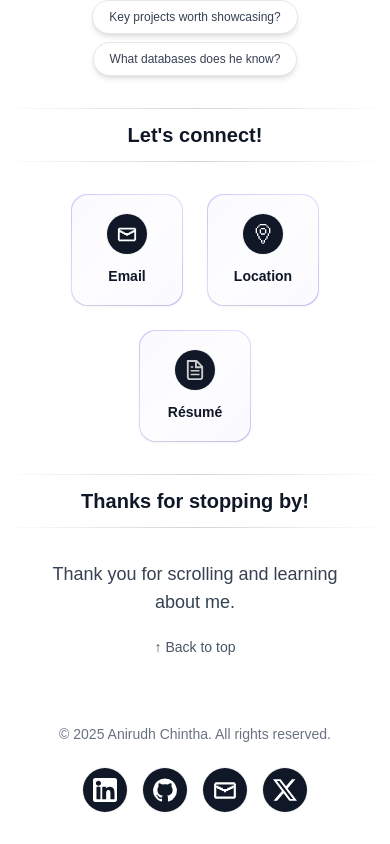
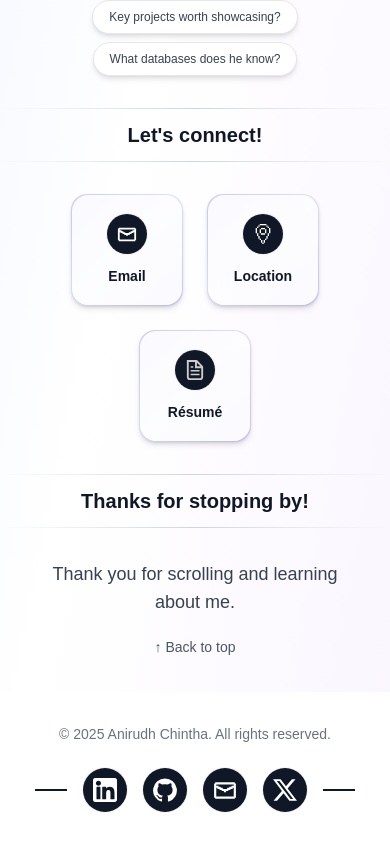
Before and after one commit to anirudhchintha95/portfolio, a Next.js app: page / in a window 390 px wide. Shown: the part 1212-2056 px from the top of the page. Built offline with nearby package versions, Linux system fonts and the light colour scheme.

Commit message:
a few animation touches

```diff
--- a/src/app/layout.tsx
+++ b/src/app/layout.tsx
@@ -30,7 +30,7 @@ export default function RootLayout({
   return (
     <html lang="en">
       <body
-        className={`${geistSans.variable} ${geistMono.variable} antialiased bg-gray-100 dark:bg-gray-900 text-gray-900 dark:text-white`}
+        className={`${geistSans.variable} ${geistMono.variable} antialiased min-h-dvh bg-gradient-to-br from-indigo-50 via-white to-purple-50 dark:from-gray-900 dark:via-gray-950 dark:to-gray-900`}
       >
         <Header />
         {children}
--- a/src/components/AskAI.tsx
+++ b/src/components/AskAI.tsx
@@ -124,13 +124,13 @@ export default function AskAI() {
             ) : a?.answer ? (
               <>
                 <div className="mb-2 flex items-center justify-between">
-                  <h3 className="text-sm font-medium text-gray-700">
+                  <h3 className="text-sm font-semibold text-gray-700">
                     AI Answer
                   </h3>
                   <div className="flex gap-2">
                     <Button
                       onClick={copyAnswer}
-                      className="!px-3 !py-1 text-xs border-gray-300 bg-white text-gray-700 hover:bg-gray-50"
+                      className="!px-3 !py-1 text-xs !border-gray-300 !bg-gray-50 !text-gray-700 !dark:text-gray-700 hover:bg-gray-50"
                     >
                       Copy
                     </Button>
--- a/src/components/ContactMe.tsx
+++ b/src/components/ContactMe.tsx
@@ -11,7 +11,7 @@ import SquareTile from "./general/SquareTile";
 const EMAIL = "anirudhchintha95@gmail.com";
 const CITY = "Jersey City, NJ";
 const MAP_URL = `https://www.google.com/maps?q=${encodeURIComponent(CITY)}`;
-const RESUME_HREF = "/Anirudh_Chintha_Resume.pdf";
+const RESUME_HREF = "/resume.pdf";
 
 export default function ContactMe() {
   return (
--- a/src/components/Footer.tsx
+++ b/src/components/Footer.tsx
@@ -49,6 +49,7 @@ const Footer = () => {
 
           {/* Icons centered */}
           <div className="flex items-center justify-center gap-4">
+            <span className="w-8 sm:w-48 h-[2px] bg-gray-900 dark:bg-amber-500"></span>
             {links.map(({ href, name, src }) => (
               <a
                 key={name}
@@ -57,15 +58,17 @@ const Footer = () => {
                 rel="noreferrer"
                 aria-label={name}
                 title={name}
+                className="relative group"
+              >
+                <span className="relative flex">
+                  <span className="absolute inline-flex h-[45px] w-[45px] -left-[1px] -top-[1px] rounded-full bg-gray-900 dark:bg-gray-700 opacity-0 group-hover:animate-ping group-hover:opacity-75"></span>
+                  <span
                     className={[
-                  // circular dark chip so white icons have contrast in light mode too
-                  "inline-flex h-11 w-11 items-center justify-center rounded-full",
+                      "relative inline-flex h-11 w-11 items-center justify-center rounded-full",
                       "bg-gray-900 dark:bg-gray-700",
                       "transition-all duration-200",
                       "hover:scale-110",
-                  // white glow on hover
                       "hover:drop-shadow-[0_0_10px_rgba(255,255,255,0.85)]",
-                  // subtle border for definition in light mode
                       "ring-1 ring-black/5 dark:ring-white/5",
                     ].join(" ")}
                   >
@@ -79,8 +82,11 @@ const Footer = () => {
                         name === "Email" ? "" : "invert",
                       ].join(" ")}
                     />
+                  </span>
+                </span>
               </a>
             ))}
+            <span className="w-8 sm:hidden h-[2px] bg-gray-900 dark:bg-amber-500"></span>
           </div>
         </div>
       </div>
--- a/src/components/general/SquareTile.tsx
+++ b/src/components/general/SquareTile.tsx
@@ -34,11 +34,11 @@ export default function SquareTile({
           }
         }}
         className={[
-          "aspect-square w-[7rem] sm:w-[12rem]",
+          "aspect-square w-[7rem] sm:w-[12rem] shadow-md",
           "cursor-pointer sm:cursor-auto relative rounded-2xl p-[1px]",
           "bg-gradient-to-br from-indigo-500/30 via-indigo-400/20 to-indigo-500/30",
           "transition-transform hover:scale-[1.02] active:scale-[0.99] focus:outline-none",
-          "group", // 👈 needed for hover
+          "group",
         ].join(" ")}
       >
         <div
@@ -67,7 +67,7 @@ export default function SquareTile({
             className={[
               "mb-1 flex h-10 w-10 items-center justify-center rounded-full relative z-10",
               "bg-gray-900 ring-1 ring-black/5 dark:bg-gray-700 dark:ring-white/10",
-              "group-hover:animate-bounce group-focus:animate-bounce",
+              "group-hover:animate-bounce group-focus:animate-bounce group-hover:scale-120 group-hover:duration-75 group-hover:animation-delay-100",
             ].join(" ")}
           >
             {icon}
--- a/src/styles/globals.css
+++ b/src/styles/globals.css
@@ -1,26 +1,30 @@
 @import "tailwindcss";
 
-:root {
+/* :root {
   --background: #ffffff;
   --foreground: #171717;
-}
+} */
 
 html {
   scroll-behavior: smooth;
 }
 
-@theme inline {
+/* @theme inline {
   --color-background: var(--background);
   --color-foreground: var(--foreground);
   --font-sans: var(--font-geist-sans);
   --font-mono: var(--font-geist-mono);
-}
+} */
 
-@media (prefers-color-scheme: dark) {
+/* @media (prefers-color-scheme: dark) {
   :root {
     --background: #0a0a0a;
     --foreground: #ededed;
   }
+} */
+
+@utility animation-delay-* {
+  animation-delay: --value(integer)ms;
 }
 
 @theme {
@@ -82,7 +86,7 @@ html {
 }
 
 body {
-  background: var(--background);
-  color: var(--foreground);
+  /* background: var(--background);
+  color: var(--foreground); */
   font-family: Arial, Helvetica, sans-serif;
 }
```
Also changed, not shown: 1 other file (tests, documents, lock files or other folders). Lines whose indentation alone changed are shown as unchanged.
